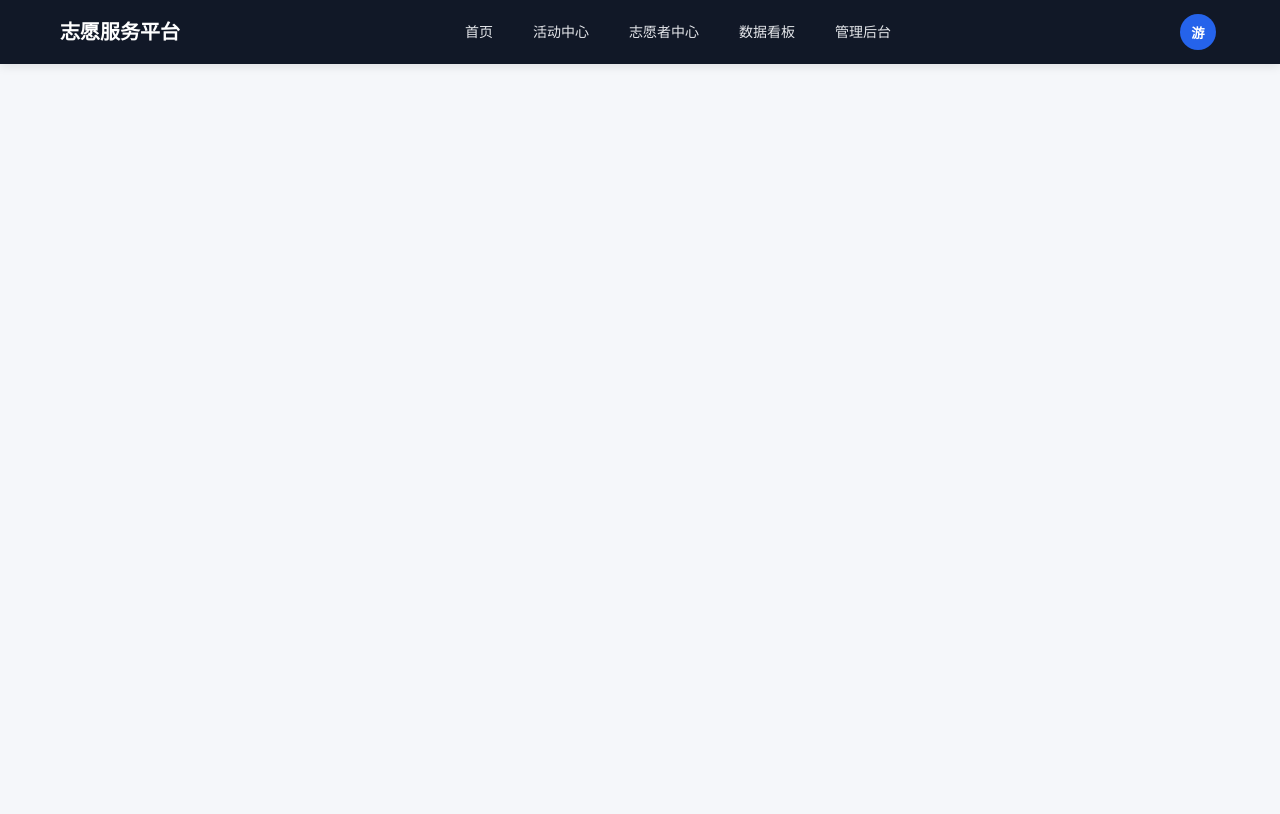
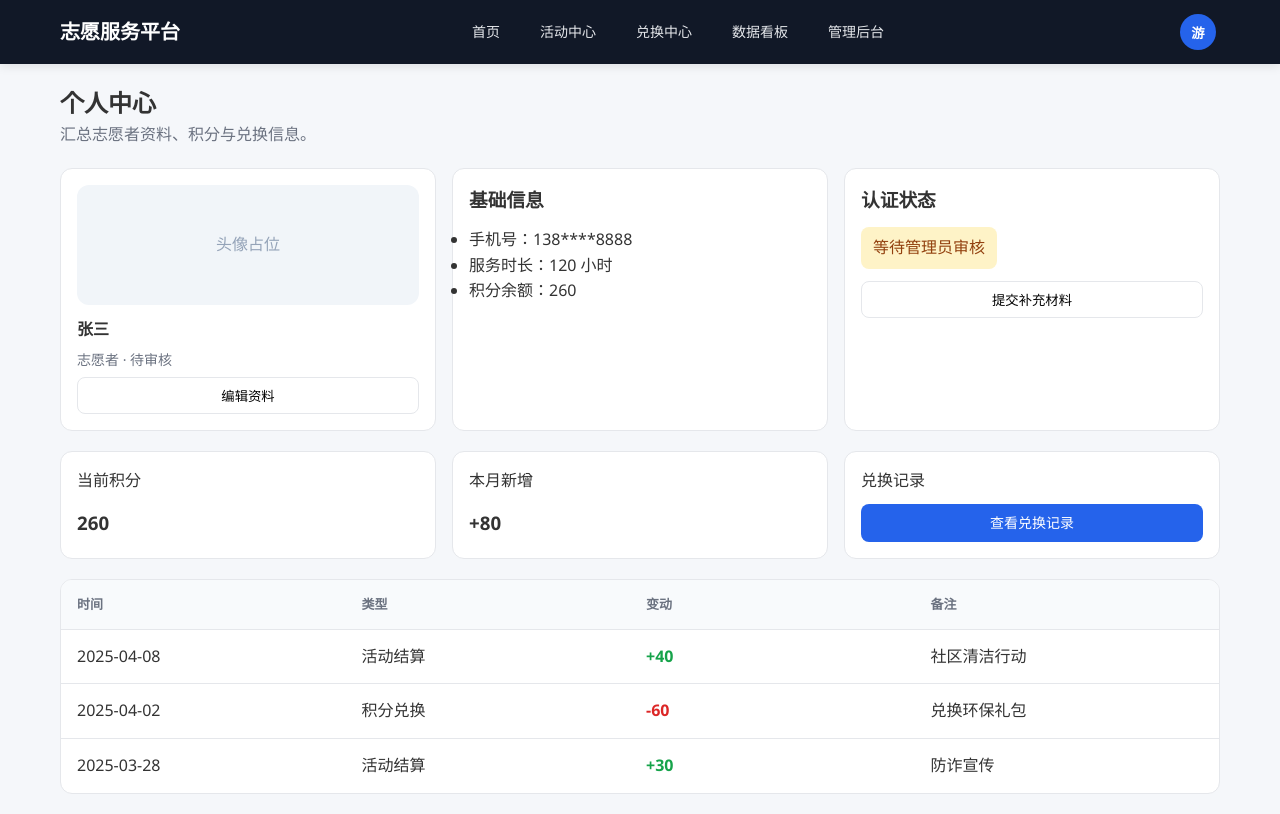
Before and after one commit to Petrichor813/database-homework, a Vue app in the folder frontend/: page /user-center in a window 1280 px wide. Built offline with nearby package versions, Linux system fonts and the light colour scheme.

Commit message:
feat: 删除志愿者中心栏目；增加个人中心和兑换记录页面

```diff
--- a/frontend/src/App.vue
+++ b/frontend/src/App.vue
@@ -22,12 +22,10 @@
             <button type="button" class="nav-link nav-trigger" aria-controls="nav-volunteer"
               :aria-expanded="activeMenu === 'volunteer'" @click="toggleMenu('volunteer')"
               @keydown="event => handleTriggerKeydown(event, 'volunteer')">
-              志愿者中心
+              兑换中心
             </button>
             <div id="nav-volunteer" v-show="activeMenu === 'volunteer'" class="nav-dropdown">
-              <router-link to="/profile" class="nav-dropdown-link">个人资料</router-link>
-              <router-link to="/points" class="nav-dropdown-link">积分记录</router-link>
-              <router-link to="/exchange" class="nav-dropdown-link">兑换商城</router-link>
+              <router-link to="/exchange" class="nav-dropdown-link">商品列表</router-link>
             </div>
           </div>
           <div class="nav-group">
@@ -86,6 +84,9 @@
               </div>
               <div class="user-actions">
                 <template v-if="currentUser">
+                  <router-link to="/user-center" class="dropdown-btn primary user-center-btn">
+                    进入个人中心
+                  </router-link>
                   <button class="dropdown-btn" @click="handleLogout">退出登录</button>
                 </template>
                 <template v-else>
@@ -447,6 +448,11 @@ body {
   border: none;
 }
 
+.user-center-btn {
+  text-align: center;
+  text-decoration: none;
+}
+
 .fade-enter-active,
 .fade-leave-active {
   transition: opacity 0.15s ease;
--- a/frontend/src/components/ExchangePage.vue
+++ b/frontend/src/components/ExchangePage.vue
@@ -1,8 +1,11 @@
 <template>
   <div class="page-shell">
     <header class="page-header">
-      <h2>兑换商城</h2>
-      <p>用积分兑换公益礼包与周边（占位）。</p>
+      <div>
+        <h2>兑换商城</h2>
+        <p>用积分兑换公益礼包与周边（占位）。</p>
+      </div>
+      <router-link to="/exchange-records" class="record-entry">兑换记录</router-link>
     </header>
     <section class="product-grid">
       <article v-for="item in items" :key="item.name" class="product-card">
@@ -35,6 +38,23 @@ const items = [
 
 .page-header p {
   color: #6b7280;
+}
+
+.page-header {
+  display: flex;
+  justify-content: space-between;
+  align-items: center;
+  gap: 12px;
+  flex-wrap: wrap;
+}
+
+.record-entry {
+  background: #2563eb;
+  color: #fff;
+  border-radius: 8px;
+  padding: 8px 14px;
+  text-decoration: none;
+  font-size: 14px;
 }
 
 .product-grid {
--- /dev/null
+++ b/frontend/src/components/ExchangeRecord.vue
@@ -0,0 +1,103 @@
+<template>
+  <div class="page-shell">
+    <header class="page-header">
+      <h2>兑换记录</h2>
+      <p>查看最近兑换的商品与状态（占位）。</p>
+    </header>
+
+    <section class="record-list">
+      <article v-for="record in records" :key="record.id" class="record-card">
+        <div>
+          <h3>{{ record.item }}</h3>
+          <p class="meta">兑换时间：{{ record.time }}</p>
+          <p class="meta">消耗积分：{{ record.points }}</p>
+        </div>
+        <span class="status" :class="record.statusClass">{{ record.status }}</span>
+      </article>
+    </section>
+  </div>
+</template>
+
+<script setup>
+const records = [
+  {
+    id: 1,
+    item: '环保礼包',
+    time: '2025-04-02 14:20',
+    points: 120,
+    status: '配送中',
+    statusClass: 'processing'
+  },
+  {
+    id: 2,
+    item: '志愿徽章',
+    time: '2025-03-19 09:10',
+    points: 80,
+    status: '已完成',
+    statusClass: 'done'
+  },
+  {
+    id: 3,
+    item: '社区福利券',
+    time: '2025-02-26 16:40',
+    points: 200,
+    status: '待发货',
+    statusClass: 'pending'
+  }
+]
+</script>
+
+<style scoped>
+.page-shell {
+  display: flex;
+  flex-direction: column;
+  gap: 20px;
+}
+
+.page-header p {
+  color: #6b7280;
+}
+
+.record-list {
+  display: grid;
+  gap: 16px;
+}
+
+.record-card {
+  background: #fff;
+  border-radius: 12px;
+  border: 1px solid #e5e7eb;
+  padding: 16px;
+  display: flex;
+  justify-content: space-between;
+  align-items: center;
+  gap: 16px;
+}
+
+.meta {
+  color: #6b7280;
+  font-size: 14px;
+}
+
+.status {
+  padding: 6px 12px;
+  border-radius: 999px;
+  font-size: 12px;
+  font-weight: 600;
+}
+
+.status.processing {
+  background: #dbeafe;
+  color: #1d4ed8;
+}
+
+.status.done {
+  background: #dcfce7;
+  color: #166534;
+}
+
+.status.pending {
+  background: #fef3c7;
+  color: #92400e;
+}
+</style>
--- /dev/null
+++ b/frontend/src/components/UserCenter.vue
@@ -0,0 +1,207 @@
+<template>
+  <div class="page-shell">
+    <header class="page-header">
+      <h2>个人中心</h2>
+      <p>汇总志愿者资料、积分与兑换信息。</p>
+    </header>
+
+    <section class="profile-grid">
+      <div class="profile-card">
+        <div class="avatar-placeholder">头像占位</div>
+        <div class="info">
+          <p class="name">张三</p>
+          <p class="role">志愿者 · 待审核</p>
+          <button class="ghost-btn">编辑资料</button>
+        </div>
+      </div>
+      <div class="profile-card">
+        <h3>基础信息</h3>
+        <ul>
+          <li>手机号：138****8888</li>
+          <li>服务时长：120 小时</li>
+          <li>积分余额：260</li>
+        </ul>
+      </div>
+      <div class="profile-card">
+        <h3>认证状态</h3>
+        <div class="status-block">等待管理员审核</div>
+        <button class="ghost-btn">提交补充材料</button>
+      </div>
+    </section>
+
+    <section class="summary">
+      <div class="summary-card">
+        <p>当前积分</p>
+        <h3>260</h3>
+      </div>
+      <div class="summary-card">
+        <p>本月新增</p>
+        <h3>+80</h3>
+      </div>
+      <div class="summary-card">
+        <p>兑换记录</p>
+        <router-link to="/exchange-records" class="primary-link">
+          查看兑换记录
+        </router-link>
+      </div>
+    </section>
+
+    <section class="table-card">
+      <div class="table-header">
+        <span>时间</span>
+        <span>类型</span>
+        <span>变动</span>
+        <span>备注</span>
+      </div>
+      <div v-for="record in records" :key="record.time" class="table-row">
+        <span>{{ record.time }}</span>
+        <span>{{ record.type }}</span>
+        <span :class="record.amount.startsWith('+') ? 'positive' : 'negative'">
+          {{ record.amount }}
+        </span>
+        <span>{{ record.note }}</span>
+      </div>
+    </section>
+  </div>
+</template>
+
+<script setup>
+const records = [
+  { time: '2025-04-08', type: '活动结算', amount: '+40', note: '社区清洁行动' },
+  { time: '2025-04-02', type: '积分兑换', amount: '-60', note: '兑换环保礼包' },
+  { time: '2025-03-28', type: '活动结算', amount: '+30', note: '防诈宣传' }
+]
+</script>
+
+<style scoped>
+.page-shell {
+  display: flex;
+  flex-direction: column;
+  gap: 20px;
+}
+
+.page-header p {
+  color: #6b7280;
+}
+
+.profile-grid {
+  display: grid;
+  grid-template-columns: repeat(auto-fit, minmax(240px, 1fr));
+  gap: 16px;
+}
+
+.profile-card {
+  background: #fff;
+  border-radius: 12px;
+  border: 1px solid #e5e7eb;
+  padding: 16px;
+  display: flex;
+  flex-direction: column;
+  gap: 12px;
+}
+
+.avatar-placeholder {
+  height: 120px;
+  background: #f1f5f9;
+  border-radius: 12px;
+  display: flex;
+  align-items: center;
+  justify-content: center;
+  color: #94a3b8;
+}
+
+.info {
+  display: flex;
+  flex-direction: column;
+  gap: 6px;
+}
+
+.name {
+  font-weight: 600;
+}
+
+.role {
+  color: #6b7280;
+  font-size: 14px;
+}
+
+.status-block {
+  background: #fef3c7;
+  color: #92400e;
+  padding: 8px 12px;
+  border-radius: 8px;
+  width: fit-content;
+}
+
+.ghost-btn {
+  border: 1px solid #e5e7eb;
+  background: #fff;
+  border-radius: 8px;
+  padding: 8px 12px;
+  cursor: pointer;
+}
+
+.summary {
+  display: grid;
+  grid-template-columns: repeat(auto-fit, minmax(180px, 1fr));
+  gap: 16px;
+}
+
+.summary-card {
+  background: #fff;
+  border-radius: 12px;
+  border: 1px solid #e5e7eb;
+  padding: 16px;
+  display: grid;
+  gap: 10px;
+}
+
+.primary-link {
+  display: inline-flex;
+  align-items: center;
+  justify-content: center;
+  background: #2563eb;
+  color: #fff;
+  border-radius: 8px;
+  padding: 8px 12px;
+  text-decoration: none;
+  font-size: 14px;
+}
+
+.table-card {
+  background: #fff;
+  border-radius: 12px;
+  border: 1px solid #e5e7eb;
+  overflow: hidden;
+}
+
+.table-header,
+.table-row {
+  display: grid;
+  grid-template-columns: repeat(4, 1fr);
+  gap: 12px;
+  padding: 14px 16px;
+  align-items: center;
+}
+
+.table-header {
+  background: #f8fafc;
+  color: #6b7280;
+  font-size: 13px;
+  font-weight: 600;
+}
+
+.table-row {
+  border-top: 1px solid #e5e7eb;
+}
+
+.positive {
+  color: #16a34a;
+  font-weight: 600;
+}
+
+.negative {
+  color: #dc2626;
+  font-weight: 600;
+}
+</style>
--- a/frontend/src/router/index.ts
+++ b/frontend/src/router/index.ts
@@ -2,11 +2,13 @@ import { createRouter, createWebHistory } from "vue-router";
 import Login from "../components/Login.vue";
 import Home from "../components/Home.vue";
 import Register from "../components/Register.vue";
+import UserCenter from "../components/UserCenter.vue";
 import ActivityList from "../components/ActivityList.vue";
 import SignupRecord from "../components/SignupRecord.vue";
 import UserProfile from "../components/UserProfile.vue";
 import PointRecord from "../components/PointRecord.vue";
 import ExchangePage from "../components/ExchangePage.vue";
+import ExchangeRecord from "../components/ExchangeRecord.vue";
 import Dashboard from "../components/Dashboard.vue";
 import ImportData from "../components/ImportData.vue";
 import ExportData from "../components/ExportData.vue";
@@ -36,6 +38,11 @@ const routes = [
     component: Register,
   },
   {
+    path: "/user-center",
+    name: "UserCenter",
+    component: UserCenter,
+  },
+  {
     path: "/activities",
     name: "Activities",
     component: ActivityList,
@@ -59,6 +66,11 @@ const routes = [
     path: "/exchange",
     name: "Exchange",
     component: ExchangePage,
+  },
+  {
+    path: "/exchange-records",
+    name: "ExchangeRecord",
+    component: ExchangeRecord,
   },
   {
     path: "/dashboard",
```
